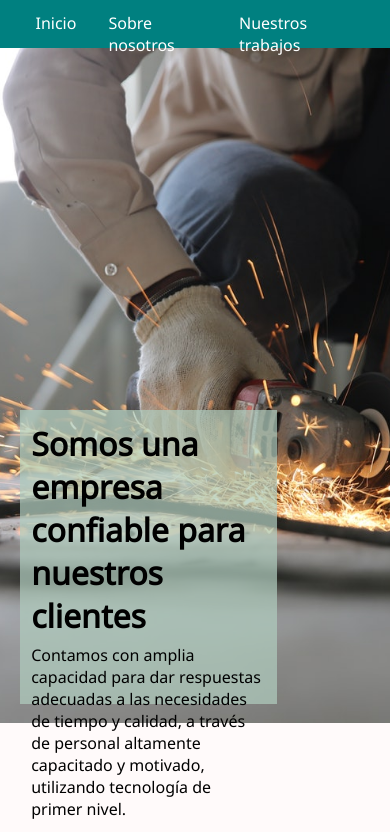
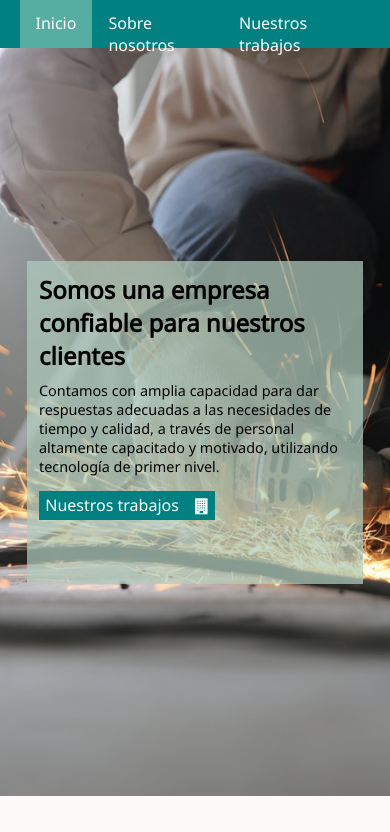
Before and after one commit to niconunez96/docker-react, a React (Create React App) app: page /home in a window 390 px wide. Shown: the top 832 px of the page. Built offline with nearby package versions, Linux system fonts and the light colour scheme.

Commit message:
Arrange home styles

```diff
--- a/src/App.js
+++ b/src/App.js
@@ -3,12 +3,14 @@ import { BrowserRouter as Router, Switch, Route} from 'react-router-dom';
 
 import Navbar from './Components/HOC/Navbar';
 import Home from './Components/Components/Home';
-import Works from './Components/Components/Works';
+import Works from './Components/Components/Works/Works';
+import WorkGallery from './Components/Components/Works/WorkGallery';
 import AboutUs from './Components/Components/AboutUs';
 
 import './App.css';
 
 function App() {
+  const WorkGalleryWithNavbar = Navbar(WorkGallery);
   return (
     <div className="appContainer">
       <Router>
@@ -16,10 +18,16 @@ function App() {
             <Route path="/aboutus">
               {Navbar(AboutUs)}
             </Route>
+            <Route path="/works/pole-placement">
+              <WorkGalleryWithNavbar name="Colocacion de poleas"/>
+            </Route>
+            <Route path="/works/street/">
+              <WorkGalleryWithNavbar name="Cruces de calle"/>
+            </Route>
             <Route path="/works">
               {Navbar(Works)}
             </Route>
-            <Route path="/">
+            <Route path="/home">
               {Navbar(Home)}
             </Route>
         </Switch>
--- a/src/Components/Components/AboutUs.js
+++ b/src/Components/Components/AboutUs.js
@@ -16,7 +16,7 @@ const AboutUs = (props) => {
                     <section className="ourServices-list">
                         <article className="construction">
                             <h4>
-                                <bold>Construcción</bold>
+                                Construcción
                             </h4>
                             <ul>
                                 <li>
@@ -39,7 +39,7 @@ const AboutUs = (props) => {
                         </article>
                         <article className="electricity">
                             <h4>
-                                <bold>Electricidad</bold>
+                                Electricidad
                             </h4>
                             <ul>
                                 <li>
@@ -50,7 +50,7 @@ const AboutUs = (props) => {
                         </article>
                         <article className="wineries">
                             <h4>
-                                <bold>Servicio a bodegas</bold>
+                                Servicio a bodegas
                             </h4>
                             <ul>
                                 <li>
@@ -73,7 +73,7 @@ const AboutUs = (props) => {
                         </article>
                         <article className="comunication">
                             <h4>
-                                <bold>Telecomunicaciones</bold>
+                                Telecomunicaciones
                             </h4>
                             <ul>
                                 <li>
--- a/src/Components/Components/Home.css
+++ b/src/Components/Components/Home.css
@@ -1,3 +1,7 @@
+.ml-1{
+    margin-left: 1em;
+}
+
 .home{
     display: grid;
     grid-template-columns: 1fr;
@@ -7,13 +11,11 @@
 }
 
 .currentProjects{
-    padding: 0 2em 0 2em;
-    height: 40vh;
+    padding: 0 3% 0 3%;
     margin-bottom: 10%;
 }
 
 .feed{
-    height: 80vh;
 }
 
 .feed-image{
@@ -31,18 +33,17 @@
     margin-left: 5%;
     margin-bottom: 5%;
     background-color: rgba(176, 204, 190, 0.719);
-    height: 40%;
+    height: 45%;
     width: 60%;
     padding: 3%;
-    /* box-shadow: rgba(44, 39, 39, 0.4) 1em 1em; */
 }
 
 .feed-article-title{
-    font-size: 2em;
+    font-size: 200%;
 }
 
 .feed-article-paragraph{
-    font-size: 1em;
+    font-size: 100%;
     margin: 3% 0 6% 0;
 }
 
@@ -52,7 +53,39 @@
     background-color: teal;
     padding: 1% 2% 1% 2%;
     width: 20%;
-    display: flex;
+    /* display: flex;
     justify-content: space-between;
-    align-items: center;
+    align-items: center; */
 }
+
+
+@media only screen and (max-width: 700px) {
+    .feed-image{
+        background-image: url("../../images/construction.jpg");
+        background-size:cover;
+        background-repeat: no-repeat;
+        background-position: center;
+        height: 100%;
+        width: 100%;
+        display: flex;
+        align-items: center;
+        justify-content: center;
+    }
+
+    .feed-article{
+        margin: 0;
+        background-color: rgba(176, 204, 190, 0.719);
+        height: 40%;
+        width: 80%;
+        padding: 3%;
+    }
+
+    .feed-article-title{
+        font-size: 150%;
+    }
+
+    .feed-article-paragraph{
+        font-size: 90%;
+        margin: 3% 0 6% 0;
+    }
+}
--- a/src/Components/Components/Home.js
+++ b/src/Components/Components/Home.js
@@ -20,7 +20,7 @@ const Home = (props) => {
                             </p>
                             <Link className="feed-article-btn" to="/trabajos">
                                 Nuestros trabajos
-                                <i className="fa fa-building" aria-hidden="true">
+                                <i className="fa fa-building ml-1" aria-hidden="true">
                                 </i>
                             </Link>
                         </article>
--- a/src/Components/Components/Works.js
+++ /dev/null
@@ -1,9 +0,0 @@
-import React from 'react';
-
-
-const Works = (props) => {
-    return <h2>Trabajos realizados</h2>
-};
-
-
-export default Works;
--- /dev/null
+++ b/src/Components/Components/Works/WorkGallery.js
@@ -0,0 +1,16 @@
+import React from 'react'
+
+import Works from './Works'
+
+
+const WorkGallery = (props) => {
+    return (
+        <section>
+            <Works/>
+            <h3>{props.name}</h3>
+        </section>
+    )
+}
+
+
+export default WorkGallery;
--- /dev/null
+++ b/src/Components/Components/Works/Works.css
@@ -0,0 +1,31 @@
+a{
+    text-decoration: none;
+    color: white;
+}
+a:visited{
+    color: white;
+}
+
+.works-container{
+    padding: 3%;
+}
+
+.works-selector{
+    display: flex;
+    justify-content: flex-start;
+    align-items: center;
+    gap: 3%;
+}
+
+.works-title{
+    font-size: 1.8em
+}
+
+.work-tag{
+    margin: 0 1em 0 1em;
+    padding: .4em;
+    background-color: rgba(54, 179, 54, 0.884);
+    border-radius: 10px;
+    color: white;
+    cursor: pointer;
+}
--- /dev/null
+++ b/src/Components/Components/Works/Works.js
@@ -0,0 +1,29 @@
+import React from 'react';
+import { Link } from 'react-router-dom'
+
+import './Works.css'
+
+const Works = (props) => {
+    return (
+        <section className="works-container">
+            <div className="works-selector">
+                <h2 className="works-title">Trabajos realizados:</h2>
+                <div className="work-tags">
+                    <label className="work-tag">
+                        <Link to="/works/pole-placement/">
+                            Colocacion de postes
+                        </Link>
+                    </label>
+                    <label className="work-tag">
+                        <Link to="/works/street/">
+                            Cruces de calle
+                        </Link>
+                    </label>
+                </div>
+            </div>
+        </section>
+    )
+};
+
+
+export default Works;
--- a/src/Components/HOC/Navbar.css
+++ b/src/Components/HOC/Navbar.css
@@ -1,8 +1,6 @@
 .navbar{
     display: flex;
     justify-content: flex-start;
-    /* align-items: center; */
-    /* gap: 2.5%; */
     padding: 0% 5% 0 5%;
     background-color: teal;
     height: 3em;
--- a/src/Components/HOC/Navbar.js
+++ b/src/Components/HOC/Navbar.js
@@ -6,14 +6,14 @@ const Navbar = (Component) => (props) => {
 
     const getNavbarClass = (path) => {
         const currentPath = document.location.pathname;
-        return currentPath === path ? 'navbar-item current-navbar-item':'navbar-item'
+        return currentPath.includes(path) ? 'navbar-item current-navbar-item':'navbar-item'
     }
 
     return (
         <div>
             <nav className="navbar">
-                <div className={getNavbarClass("/")}>
-                    <Link to="/" className="navbar-link">Inicio</Link>
+                <div className={getNavbarClass("/home")}>
+                    <Link to="/home" className="navbar-link">Inicio</Link>
                 </div>
                 <div className={getNavbarClass("/aboutus")}>
                     <Link to="/aboutus" className="navbar-link">
```
